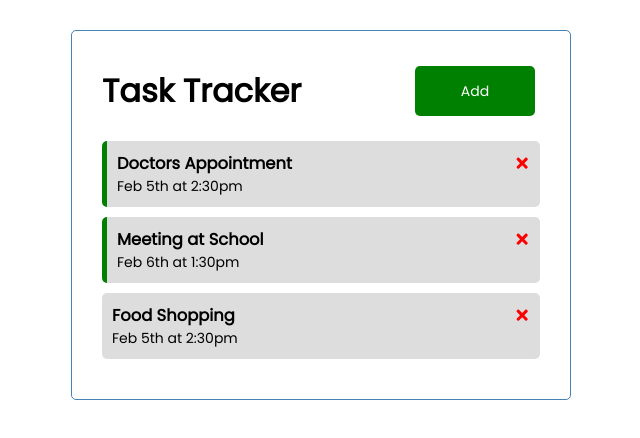
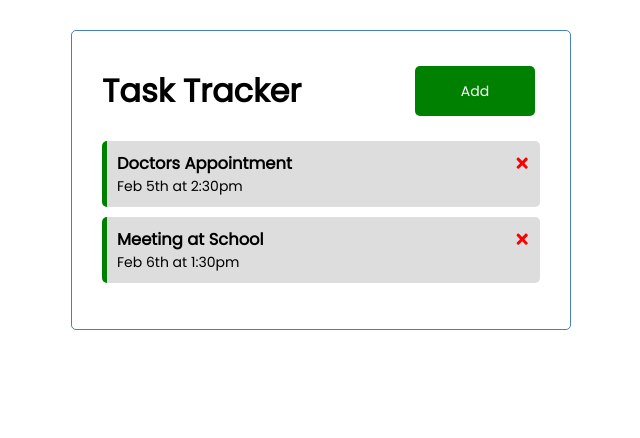
Before and after one commit to Fighteros/react-task-tracker, a React (Create React App) app: page / in a window 1280 px wide. Shown: the top 438 px of the page, without its empty margins (319-959 px from the left). Built offline with nearby package versions, Linux system fonts and the light colour scheme; data requests are answered from the project's data file.

Commit message:
impelemented delete to server

```diff
--- /dev/null
+++ b/db.json
@@ -0,0 +1,16 @@
+{
+  "tasks": [
+    {
+      "id": 1,
+      "text": "Doctors Appointment",
+      "day": "Feb 5th at 2:30pm",
+      "reminder": true
+    },
+    {
+      "id": 2,
+      "text": "Meeting at School",
+      "day": "Feb 6th at 1:30pm",
+      "reminder": true
+    }
+  ]
+}
--- a/package.json
+++ b/package.json
@@ -16,7 +16,8 @@
     "start": "react-scripts start",
     "build": "react-scripts build",
     "test": "react-scripts test",
-    "eject": "react-scripts eject"
+    "eject": "react-scripts eject",
+    "server": "json-server --watch db.json --port 5000"
   },
   "eslintConfig": {
     "extends": [
--- a/src/App.js
+++ b/src/App.js
@@ -1,5 +1,5 @@
 import Header from './components/Header'
-import { useState } from 'react';
+import { useState, useEffect } from 'react';
 import Tasks from './components/Tasks'
 import AddTask from './components/AddTask'
 
@@ -15,31 +15,32 @@ const App = () => {
   // we instead use setTask and recreate it
   const [showAddTask, setShowAddTask] = useState(false)
   //eslint-disable-next-line
-  const [tasks, setTasks] = useState(
-    [
-      {
-        id: 1,
-        text: "Doctors Appointment",
-        day: "Feb 5th at 2:30pm",
-        reminder: true,
-      },
-      {
-        id: 2,
-        text: "Meeting at School",
-        day: "Feb 6th at 1:30pm",
-        reminder: true,
-      },
-      {
-        id: 3,
-        text: "Food Shopping",
-        day: "Feb 5th at 2:30pm",
-        reminder: false,
-      },
-    ]
-  )
+  const [tasks, setTasks] = useState([])
+
+  // fetch data from backend
+  useEffect(() => {
+    const getTasks = async () => {
+      const tasksFromServer = await fetchTasks()
+      setTasks(tasksFromServer)
+    }
+    getTasks()
+  }, [])
+
+  // fetch data
+  const fetchTasks = async () => {
+    const res = await fetch('http://localhost:5000/tasks/')
+    const data = await res.json()
+    // console.log(data)
+    return data
+  }
 
   // delete a task
-  const deleteTask = (id) => {
+  const deleteTask = async (id) => {
+    // simple request to delete
+    await fetch(`http://localhost:5000/tasks/${id}`, {
+      method: 'DELETE',
+    })
+
     setTasks(tasks.filter((task) => task.id !== id))
   }
 
@@ -68,7 +69,7 @@ const App = () => {
     <div className="container">
       <Header onClick={toggleAddTask} showPropAddTask={showAddTask} />
       {showAddTask && <AddTask onAdd={addTask} />}
-      {tasks.length > 0 ? <Tasks tasks={tasks} onToggle={toggleReminder} onDelete={deleteTask} /> : <h1>No Tasks</h1>}
+      {tasks.length > 0 ? <Tasks tasks={tasks} onToggle={toggleReminder} onDelete={deleteTask} /> : <h3>No Tasks to show</h3>}
     </div>
   );
 }
--- a/src/components/Tasks.js
+++ b/src/components/Tasks.js
@@ -3,8 +3,8 @@ import Task from './Task'
 const Tasks = ({ tasks, onDelete, onToggle }) => {
     return (
         <>
-            {tasks.map((task) => (
-                <Task key={task.id} task={task} onToggle={onToggle} onDelete={onDelete} />
+            {tasks.map((task, index) => (
+                <Task key={index} task={task} onToggle={onToggle} onDelete={onDelete} />
             ))}
         </>
     )
```
